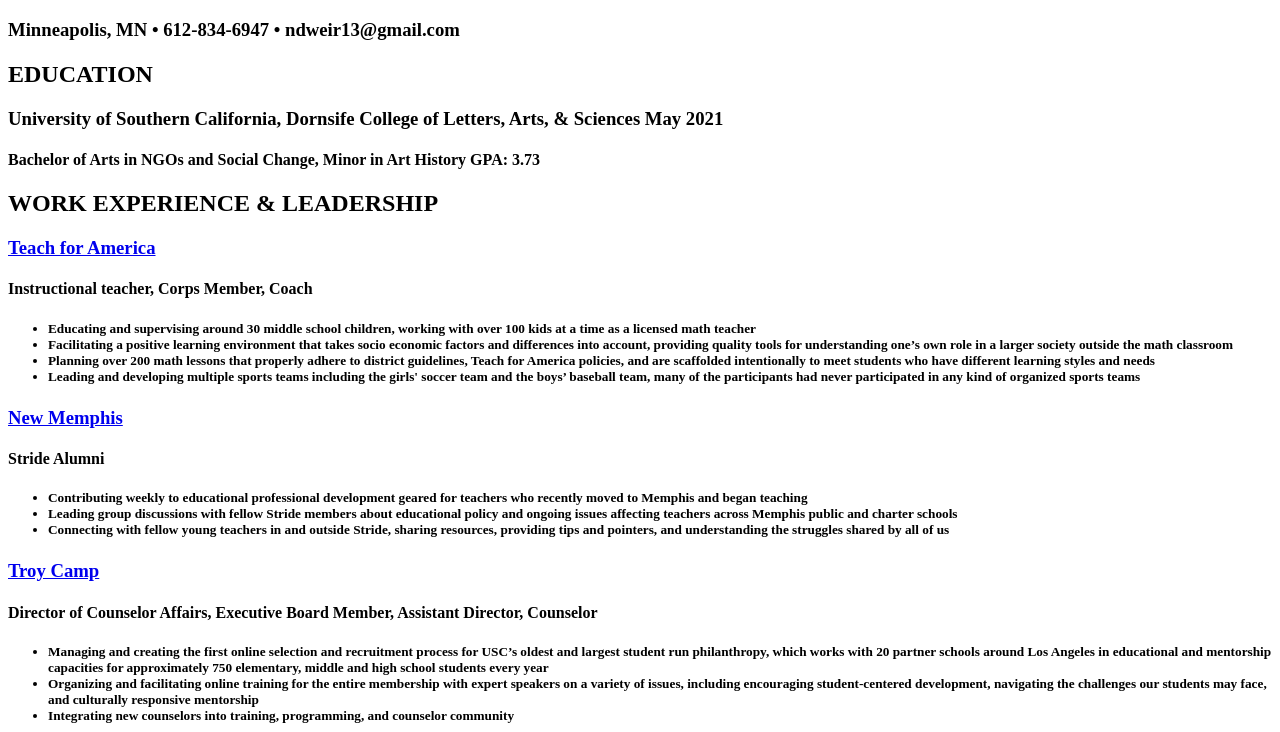
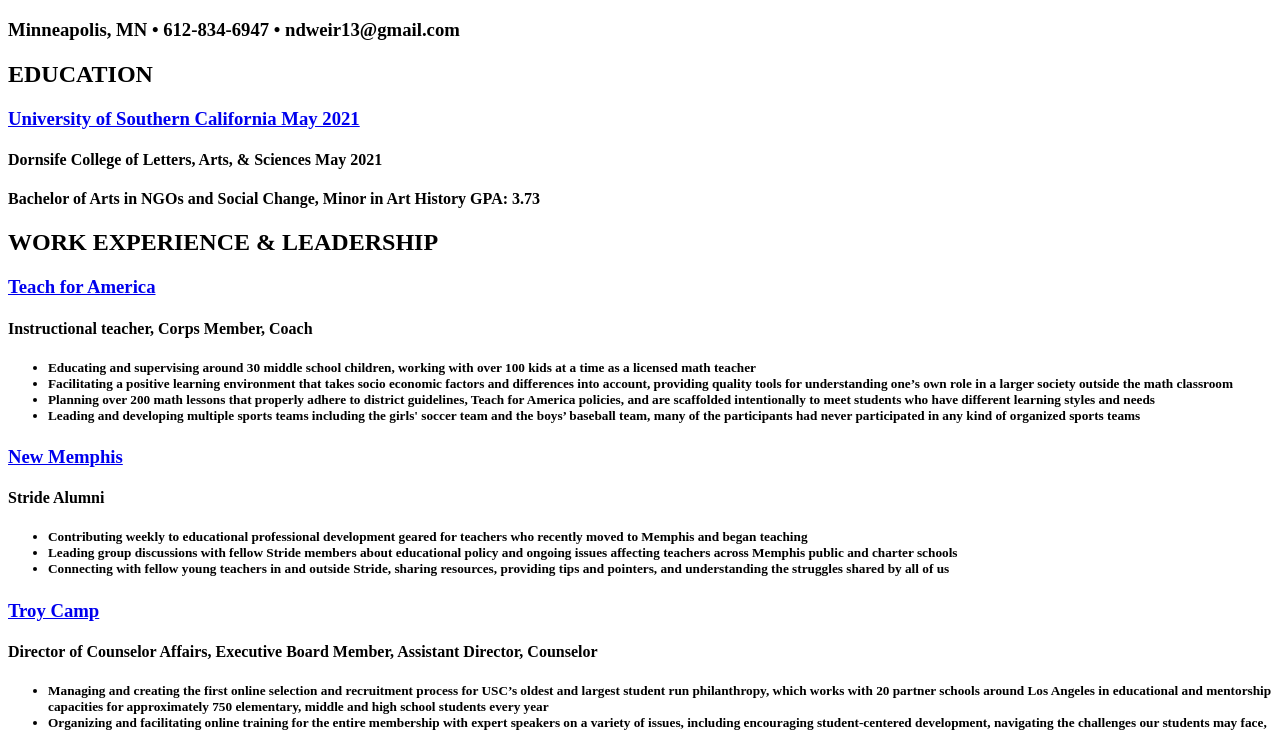
Before and after one commit to ndweir/NDW-resume, a plain HTML site: page resume-index.html in a window 1280 px wide. Shown: the part 61-793 px from the top of the page. Drawn offline with Linux system fonts and the light colour scheme.

Commit message:
linkedHTML

```diff
--- a/resume-index.html
+++ b/resume-index.html
@@ -10,7 +10,8 @@
     <h1>Nicholas Weir</h1>
     <h3>Minneapolis, MN • 612-834-6947 • ndweir13@gmail.com</h3>
     <h2>EDUCATION</h2>
-    <h3>University of Southern California, Dornsife College of Letters, Arts, & Sciences May 2021</h3>
+    <h3><a href="experiences/USC.html" alt="USC Link" rel="noopener noreferrer">University of Southern California May 2021</a></h3>
+    <h4>Dornsife College of Letters, Arts, & Sciences May 2021</h4>
     <h4>Bachelor of Arts in NGOs and Social Change, Minor in Art History GPA: 3.73</h4>
     <h2>WORK EXPERIENCE & LEADERSHIP</h2>
     <h3><a href="experiences/TFA.html" alt="Teach for America Link" rel="noopener noreferrer">Teach for America</a></h3>
```
Also changed, not shown: experiences/USC.html (+2 -0 lines).
